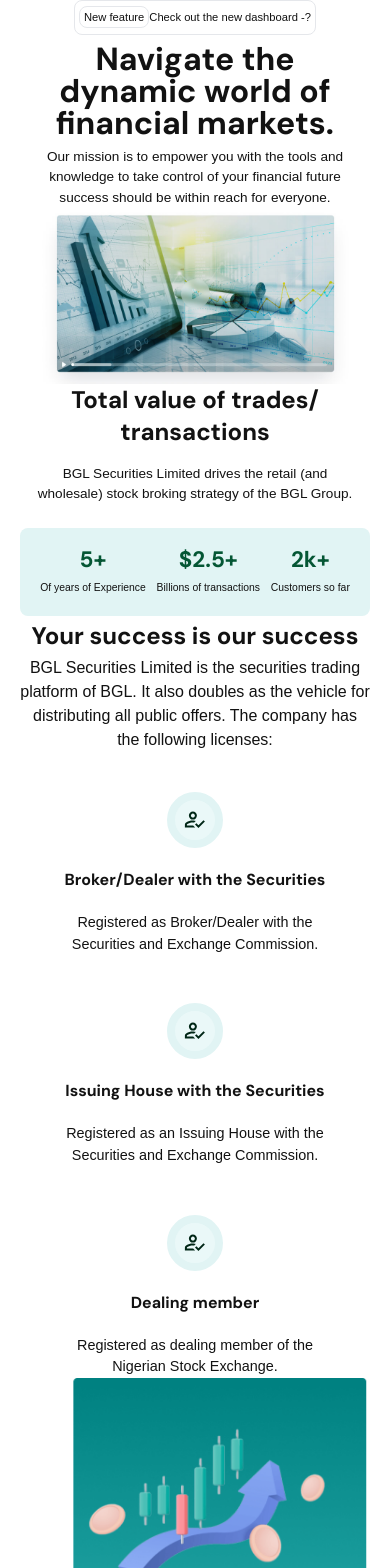
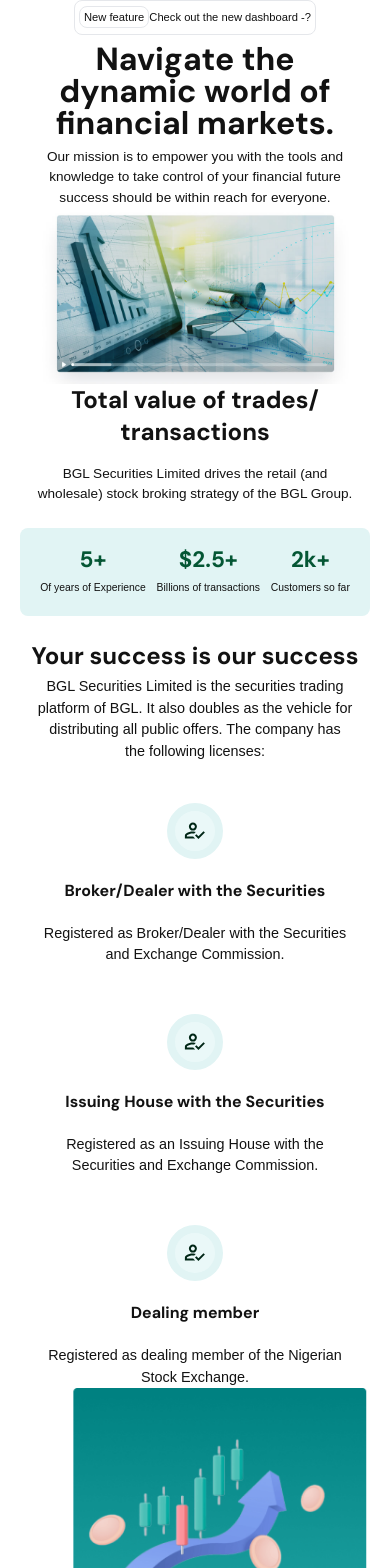
Before and after one commit to IdrisDY/BG-SEC, a Next.js app: page / in a window 390 px wide. Shown: the top 1568 px of the page. Built offline with nearby package versions, Linux system fonts and the light colour scheme; a web font is replaced by a local one.

Commit message:
add padding about

```diff
--- a/app/page.js
+++ b/app/page.js
@@ -61,7 +61,7 @@
           BGL Securities Limited drives the retail (and wholesale) stock broking
           strategy of the BGL Group.
         </p>
-        <div className=" p-[1.26rem] lg:p-16 rounded-lg mt-2 gap-4 bg-[#E1F4F4]">
+        <div className=" p-[1.26rem] lg:p-16 rounded-lg mt-2 mb-[20px] gap-4 bg-[#E1F4F4]">
           <div className=" lg:w-4/5 flex items-center justify-between  m-auto">
             <div className="flex flex-col gap-2">
               <span
@@ -133,7 +133,7 @@
             >
               Your success is our success{" "}
             </h2>
-            <p className="text-center">
+            <p className=" text-[.9rem] m-auto max-w-[90%] text-center">
               {" "}
               BGL Securities Limited is the securities trading platform of BGL.
               It also doubles as the vehicle for distributing all public offers.
@@ -158,7 +158,7 @@
             ].map((item) => {
               return (
                 <div
-                  className="flex px-[30px] flex-col gap-5 items-center"
+                  className="flex px-[20px] flex-col gap-5 items-center"
                   key={item.title}
                 >
                   <img src="/landingfeature.svg" alt="feature icon" />
```
